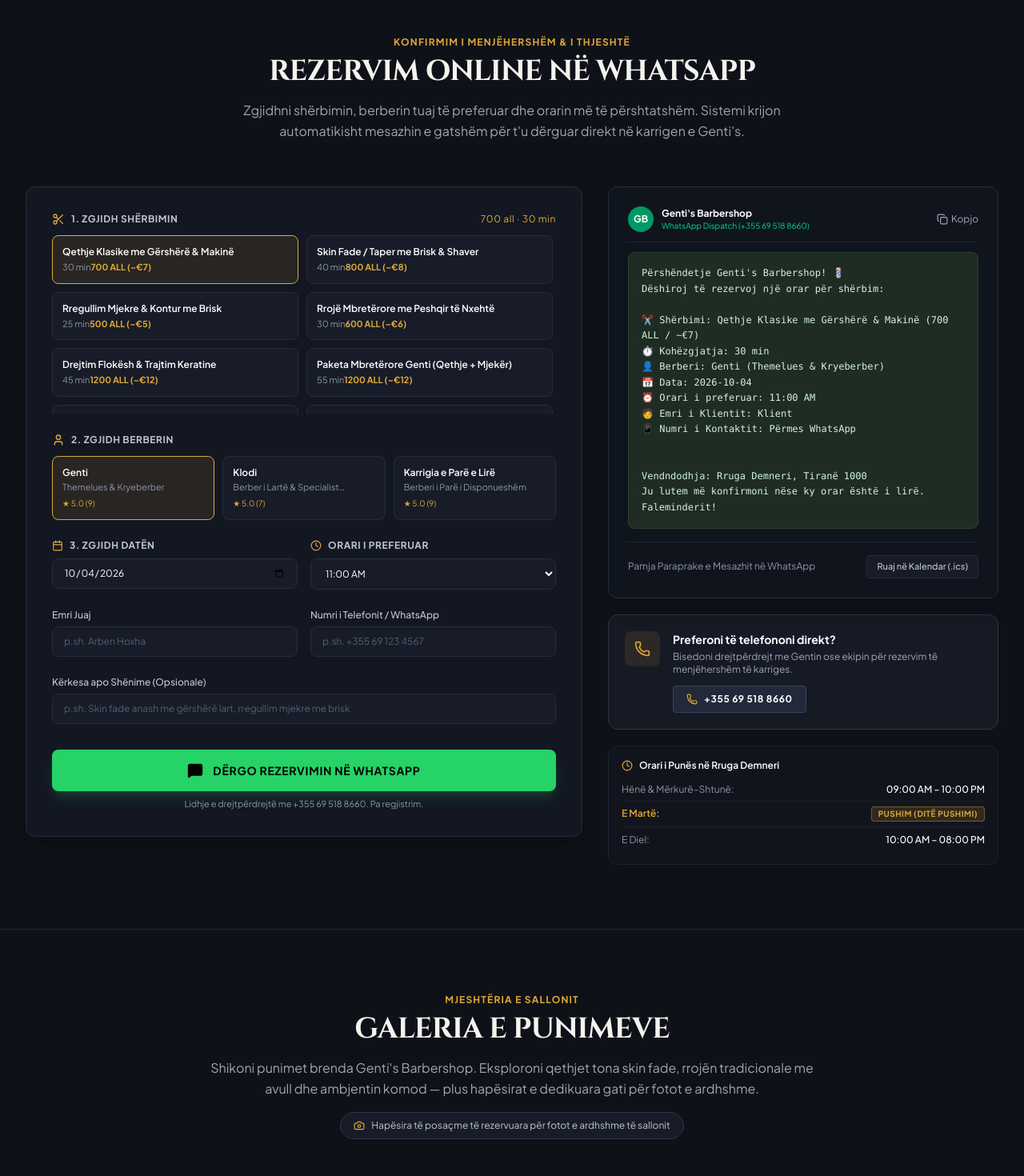
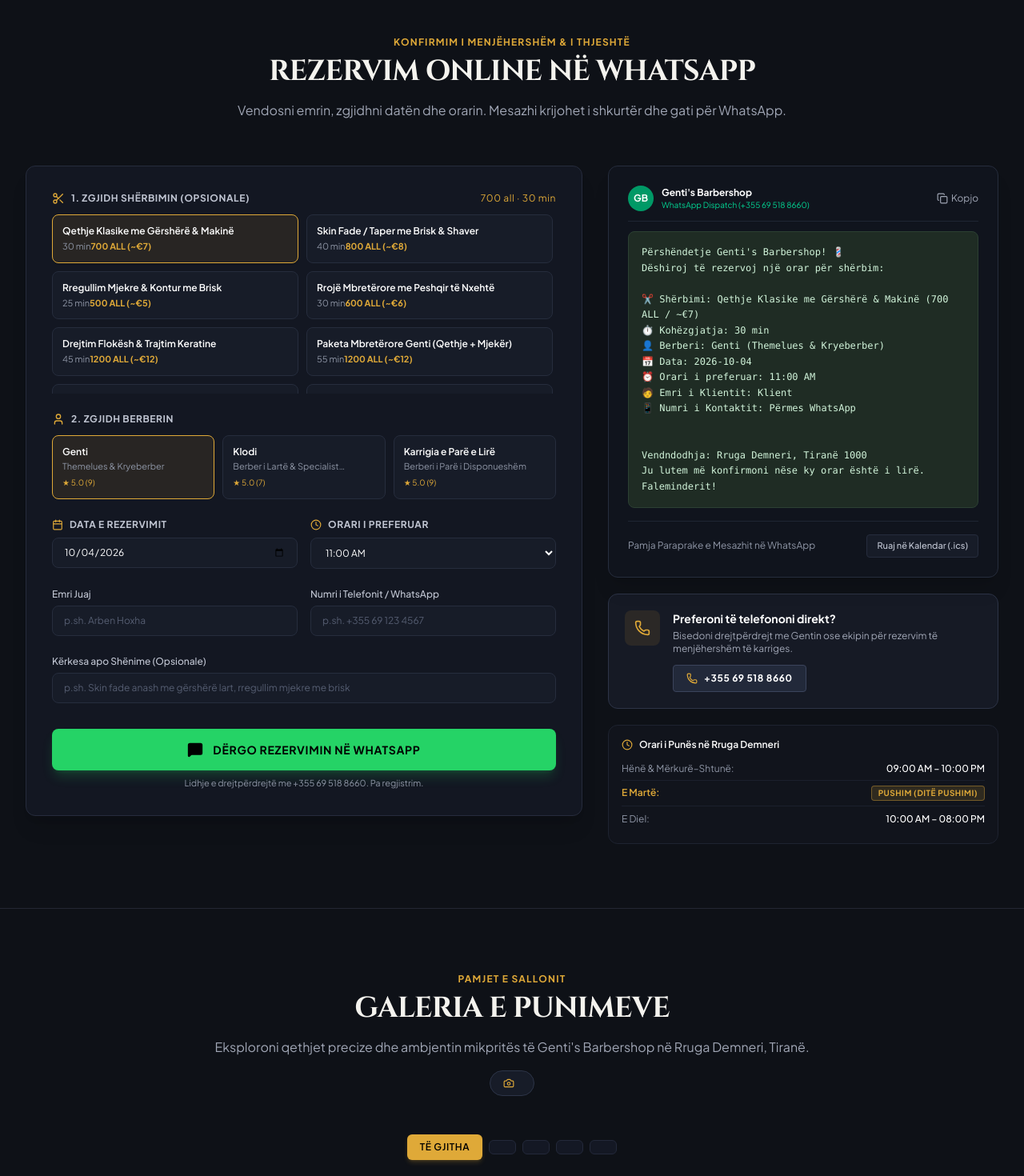
Before and after one commit to HeliosGng/genti-barbershop, a React (Vite) app: page / in a window 1280 px wide. Shown: the part 2660-4130 px from the top of the page at 80% size. Built offline with nearby package versions, Linux system fonts and the light colour scheme; a web font is replaced by a local one.

Commit message:
Update translations for booking and gallery sections

```diff
--- a/src/i18n/translations.ts
+++ b/src/i18n/translations.ts
@@ -57,10 +57,10 @@ export const TRANSLATIONS = {
     // WhatsApp Booking
     bookingKicker: "Konfirmim i Menjëhershëm & i Thjeshtë",
     bookingTitle: "REZERVIM ONLINE NË WHATSAPP",
-    bookingSubtitle: "Zgjidhni shërbimin, berberin tuaj të preferuar dhe orarin më të përshtatshëm. Sistemi krijon automatikisht mesazhin e gatshëm për t'u dërguar direkt në karrigen e Genti's.",
-    step1Service: "1. Zgjidh Shërbimin",
+    bookingSubtitle: "Vendosni emrin, zgjidhni datën dhe orarin. Mesazhi krijohet i shkurtër dhe gati për WhatsApp.",
+    step1Service: "1. Zgjidh Shërbimin (Opsionale)",
     step2Barber: "2. Zgjidh Berberin",
-    step3Date: "3. Zgjidh Datën",
+    step3Date: "Data e Rezervimit",
     step3Time: "Orari i Preferuar",
     clientNameLabel: "Emri Juaj",
     clientNamePlaceholder: "p.sh. Arben Hoxha",
@@ -84,29 +84,13 @@ export const TRANSLATIONS = {
     sunLabel: "E Diel:",
 
     // Showcase Gallery
-    galleryKicker: "Mjeshtëria e Sallonit",
+    galleryKicker: "Pamjet e Sallonit",
     galleryTitle: "GALERIA E PUNIMEVE",
-    gallerySubtitle: "Shikoni punimet brenda Genti's Barbershop. Eksploroni qethjet tona skin fade, rrojën tradicionale me avull dhe ambjentin komod — plus hapësirat e dedikuara gati për fotot e ardhshme.",
-    galleryReservedNote: "Hapësira të posaçme të rezervuara për fotot e ardhshme të sallonit",
+    gallerySubtitle: "Eksploroni qethjet precize dhe ambjentin mikpritës të Genti's Barbershop në Rruga Demneri, Tiranë.",
     tabAllShowcase: "Të Gjitha",
-    tabFades: "Qethje & Fades",
-    tabBeard: "Mjekër & Rrojë",
-    tabInterior: "Ambjenti i Sallonit",
-    tabOwnerSlots: "Hapësirat për Fotot Tuaja",
-    reservedBadge: "Hapësirë e Rezervuar",
-    reservedSlotEmptyTitle: "Hapësirë e Rezervuar për Foto #",
-    reservedSlotEmptyDesc: "E rezervuar për fotot e sallonit tuaj. Klikoni më poshtë për të provuar ose vendosur foton tuaj këtu.",
-    addPreviewBtn: "Shto / Provo Foto",
-    changePhotoBtn: "Ndrysho Foton",
-    resetSlotBtn: "Kthe siç ishte",
-    modalConfigureTitle: "Konfiguro Hapësirën e Fotos",
-    modalConfigureDesc: "Vendosni linkun e fotos ose ngarkoni nga pajisja juaj për ta parë live.",
-    modalUrlLabel: "URL e Fotos (Linku)",
-    modalOrUpload: "Ose Ngarko nga Pajisja",
-    modalSelectFile: "Zgjidh Foto nga Pajisja (shfaqje e menjëhershme)",
-    modalTitleLabel: "Titulli / Përshkrimi i Fotos",
-    modalCancel: "Anulo",
-    modalSave: "Ruaj Foton",
+    tabHaircuts: "Qethjet",
+    tabPlace: "Ambjenti i Sallonit",
+    viewPhoto: "Shiko Foton",
 
     // Staff Section
     staffKicker: "Mjeshtrit e Gërshërës & Briskut",
@@ -224,10 +208,10 @@ export const TRANSLATIONS = {
     // WhatsApp Booking
     bookingKicker: "Direct & Instant Confirmation",
     bookingTitle: "ONLINE WHATSAPP BOOKING",
-    bookingSubtitle: "Select your haircut or grooming treatment, choose your preferred master barber and time slot. We package your request into a ready-to-send WhatsApp message straight to Genti's salon chair.",
-    step1Service: "1. Choose Service",
+    bookingSubtitle: "Enter your name, pick date and time slot. A short, tidy WhatsApp message is generated ready to send.",
+    step1Service: "1. Choose Service (Optional)",
     step2Barber: "2. Select Master Barber",
-    step3Date: "3. Choose Date",
+    step3Date: "Booking Date",
     step3Time: "Time Slot",
     clientNameLabel: "Your Name",
     clientNamePlaceholder: "e.g. Arben Hoxha",
@@ -251,29 +235,13 @@ export const TRANSLATIONS = {
     sunLabel: "Sunday:",
 
     // Showcase Gallery
-    galleryKicker: "The Craft on Display",
+    galleryKicker: "The Craft & The Atmosphere",
     galleryTitle: "SHOWCASE GALLERY",
-    gallerySubtitle: "Take a look inside Genti's Barbershop. Explore our skin fades, razor shaves, and shop atmosphere — plus reserved slots ready for upcoming official snapshots.",
-    galleryReservedNote: "Dedicated slots reserved for your upcoming barbershop photos",
-    tabAllShowcase: "All Showcase",
-    tabFades: "Cuts & Fades",
-    tabBeard: "Beard & Shaves",
-    tabInterior: "Shop Atmosphere",
-    tabOwnerSlots: "Owner Photo Slots",
-    reservedBadge: "Reserved Slot",
-    reservedSlotEmptyTitle: "Reserved Photo Slot #",
-    reservedSlotEmptyDesc: "Reserved for your barbershop photos. Click below to test or preview your picture here.",
-    addPreviewBtn: "Add / Preview Photo",
-    changePhotoBtn: "Change Photo",
-    resetSlotBtn: "Reset Slot",
-    modalConfigureTitle: "Configure Photo Slot",
-    modalConfigureDesc: "Paste an image URL or choose a photo from your computer to test this slot in real-time.",
-    modalUrlLabel: "Image URL",
-    modalOrUpload: "Or Upload from Device",
-    modalSelectFile: "Select Local Photo (instant preview)",
-    modalTitleLabel: "Photo Title / Caption",
-    modalCancel: "Cancel",
-    modalSave: "Save to Slot",
+    gallerySubtitle: "Explore precision haircuts and the welcoming atmosphere inside Genti's Barbershop on Rruga Demneri, Tirana.",
+    tabAllShowcase: "All Photos",
+    tabHaircuts: "Haircuts",
+    tabPlace: "The Place",
+    viewPhoto: "View Photo",
 
     // Staff Section
     staffKicker: "The Hands Behind the Craft",
```
